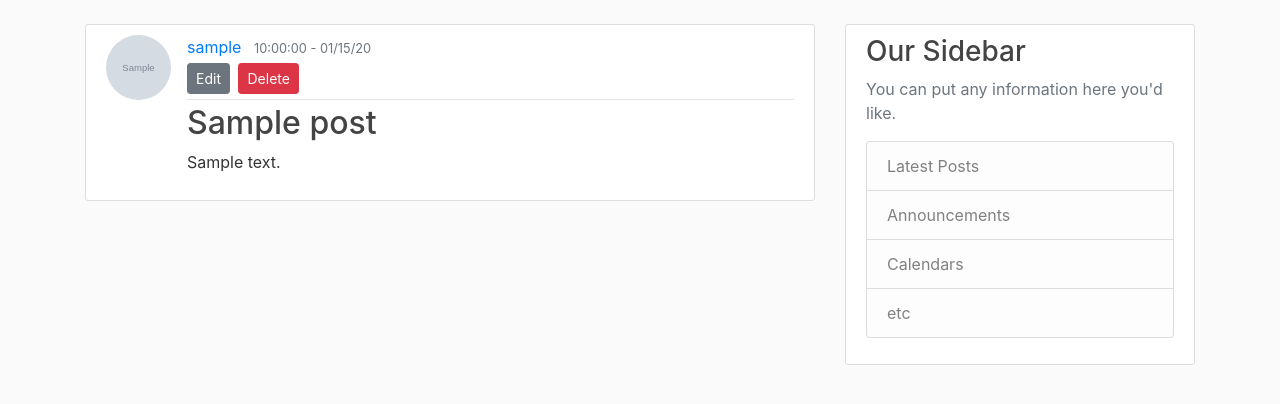
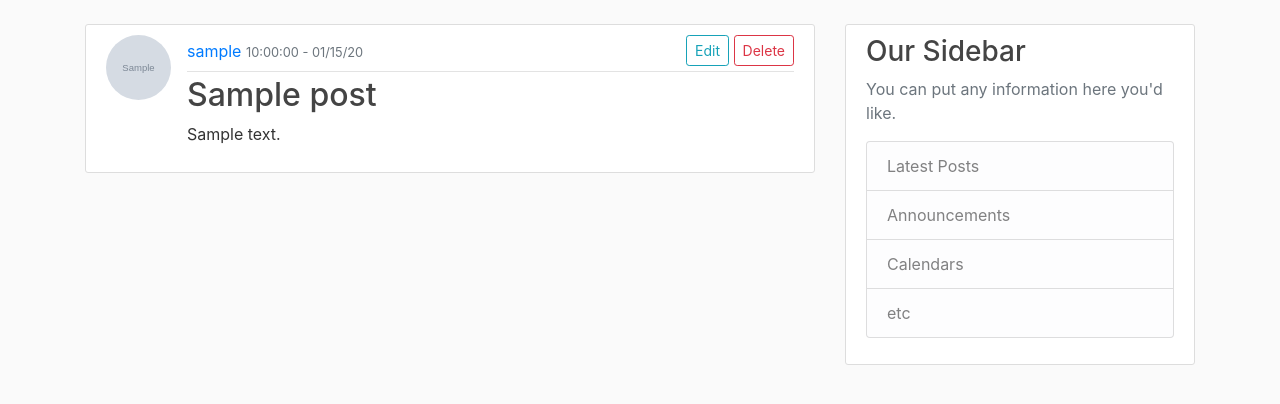
Before and after one commit to WilliamYuhangLee/Commentaria, a Flask app: page /post/1 in a window 1280 px wide. Shown: the part 56-460 px from the top of the page. Run offline with Flask 2, Linux system fonts and the light colour scheme; a user stored in the database is signed in; tables that the repository leaves empty hold one stand-in row (values such as "Sample post"); grey boxes marked "Sample" are stand-in pictures; some libraries are stand-ins or nearby versions.

Commit message:
Added cancel buttons, adjust view post layout

```diff
--- a/commentaria/routes.py
+++ b/commentaria/routes.py
@@ -143,7 +143,7 @@ def edit_post(post_id):
     elif request.method == "GET":
         form.title.data = post.title
         form.content.data = post.content
-        return render_template("edit_post.html", title="Edit Post", form=form)
+        return render_template("edit_post.html", title="Edit Post", form=form, post_id=post_id)
 
 
 @app.route("/post/<int:post_id>/delete", methods=["POST"])
--- a/commentaria/templates/create_post.html
+++ b/commentaria/templates/create_post.html
@@ -34,8 +34,9 @@
                     {% endif %}
                 </div>
             </fieldset>
-            <div class="form-group">
-                {{ form.submit(class="btn btn-outline-info") }}
+            <div class="form-group text-right">
+                <a class="btn btn-outline-secondary" href="{{ url_for('home') }}">Cancel</a>
+                {{ form.submit(class="btn btn-info") }}
             </div>
         </form>
     </div>
--- a/commentaria/templates/edit_post.html
+++ b/commentaria/templates/edit_post.html
@@ -34,8 +34,9 @@
                     {% endif %}
                 </div>
             </fieldset>
-            <div class="form-group">
-                {{ form.submit(class="btn btn-outline-info") }}
+            <div class="form-group text-right">
+                <a class="btn btn-outline-secondary" href="{{ url_for('view_post', post_id=post_id) }}">Cancel</a>
+                {{ form.submit(class="btn btn-info") }}
             </div>
         </form>
     </div>
--- a/commentaria/templates/home.html
+++ b/commentaria/templates/home.html
@@ -2,13 +2,15 @@
 {% block content %}
     {% for post in posts %}
         <article class="media content-section">
-            <img class="rounded-circle article-img" src="{{ url_for('static', filename='resources/profile_pictures/' + post.author.profile_picture) }}">
+            <img class="rounded-circle article-img"
+                 src="{{ url_for('static', filename='resources/profile_pictures/' + post.author.profile_picture) }}">
             <div class="media-body">
                 <div class="article-metadata">
                     <a class="mr-2" href="#">{{ post.author.username }}</a>
                     <small class="text-muted">{{ post.date_posted.strftime("%X - %x") }}</small>
                 </div>
-                <h2><a class="article-title" href="{{ url_for('view_post', post_id=post.id) }}">{{ post.title }}</a></h2>
+                <h2><a class="article-title" href="{{ url_for('view_post', post_id=post.id) }}">{{ post.title }}</a>
+                </h2>
                 <p class="article-content">{{ post.content }}</p>
             </div>
         </article>
--- a/commentaria/templates/view_post.html
+++ b/commentaria/templates/view_post.html
@@ -4,14 +4,19 @@
         <img class="rounded-circle article-img"
              src="{{ url_for('static', filename='resources/profile_pictures/' + post.author.profile_picture) }}">
         <div class="media-body">
-            <div class="article-metadata">
-                <a class="mr-2" href="#">{{ post.author.username }}</a>
-                <small class="text-muted">{{ post.date_posted.strftime("%X - %x") }}</small>
+            <div class="article-metadata d-flex justify-content-between">
+                <div class="text-left mt-1 mb-1">
+                    <a class="" href="#">{{ post.author.username }}</a>
+                    <small class="text-muted">{{ post.date_posted.strftime("%X - %x") }}</small>
+                </div>
                 {% if post.author == current_user %}
-                    <div>
-                        <a class="btn btn-secondary btn-sm mt-1 mb-1" href="{{ url_for('edit_post', post_id=post.id) }}">Edit</a>
-                        <button type="button" class="btn btn-danger btn-sm m-1" data-toggle="modal"
-                                data-target="#deleteModal">
+                    <div class="text-right mb-1">
+                        <a class="btn btn-outline-info btn-sm"
+                           href="{{ url_for('edit_post', post_id=post.id) }}">
+                            Edit
+                        </a>
+                        <button type="button" class="btn btn-outline-danger btn-sm"
+                                data-toggle="modal" data-target="#deleteModal">
                             Delete
                         </button>
                     </div>
```
